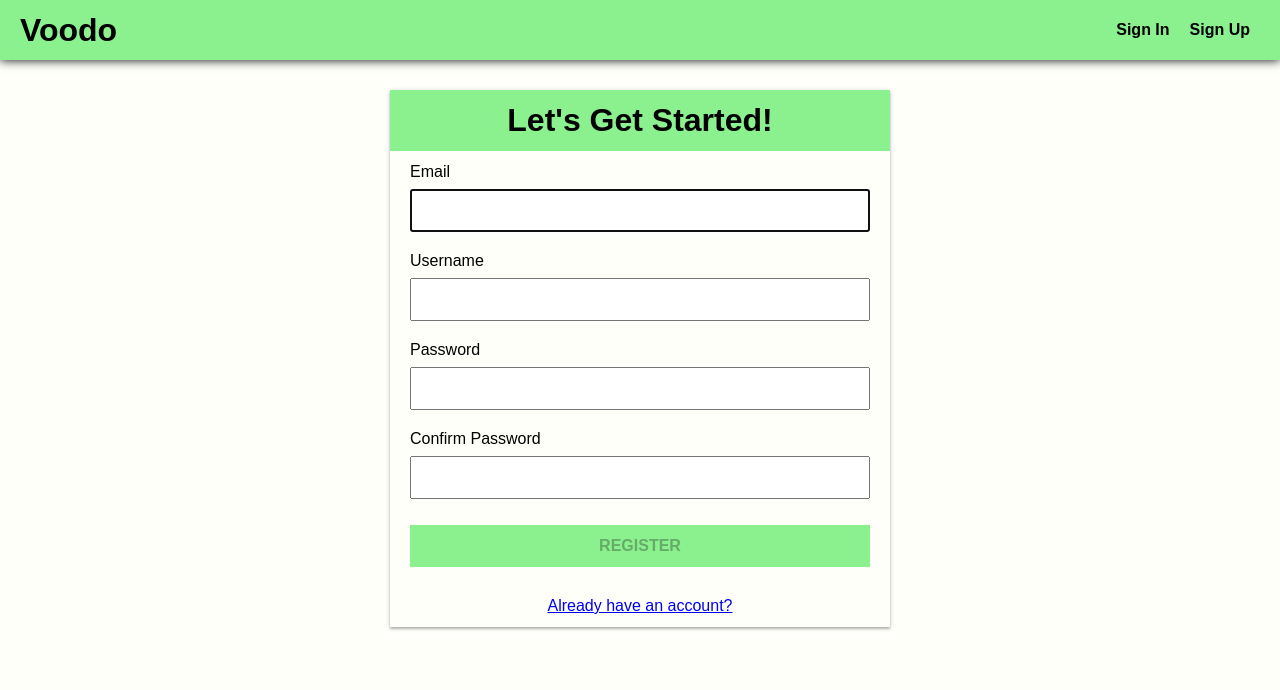
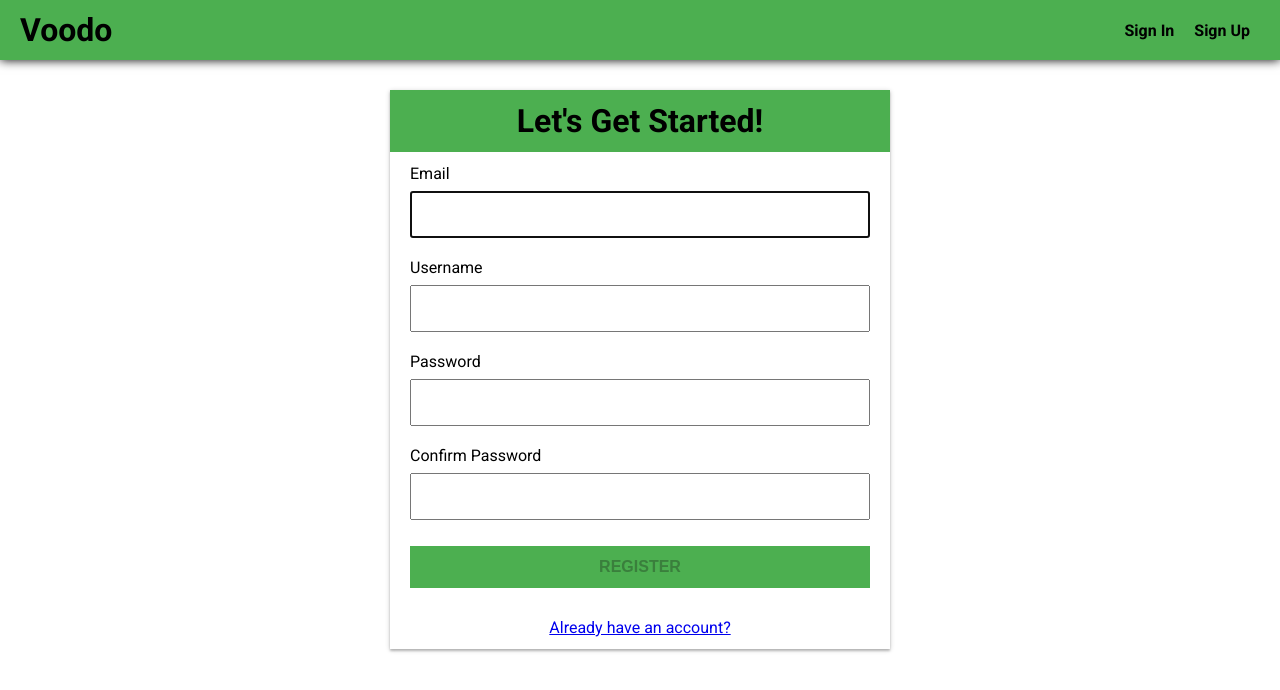
Before and after one commit to chumnend/voodo-app, a Vue app: page /register in a window 1280 px wide. Shown: the top 690 px of the page. Built offline with nearby package versions, Linux system fonts and the light colour scheme; no server answers.

Commit message:
changed green color code

```diff
--- a/package.json
+++ b/package.json
@@ -14,12 +14,12 @@
     "core-js": "^3.6.5",
     "express": "^4.17.1",
     "vue": "^2.6.11",
-    "vue-router": "^3.2.0"
+    "vue-router": "^3.4.3"
   },
   "devDependencies": {
     "@vue/cli-plugin-babel": "~4.4.0",
     "@vue/cli-plugin-eslint": "~4.4.0",
-    "@vue/cli-plugin-router": "^4.4.6",
+    "@vue/cli-plugin-router": "^4.5.3",
     "@vue/cli-service": "~4.4.0",
     "babel-eslint": "^10.1.0",
     "eslint": "^6.7.2",
--- a/public/index.html
+++ b/public/index.html
@@ -5,11 +5,16 @@
     <meta http-equiv="X-UA-Compatible" content="IE=edge">
     <meta name="viewport" content="width=device-width,initial-scale=1.0">
     <link rel="icon" href="<%= BASE_URL %>favicon.ico">
-    <link rel="stylesheet"
+    <link
+      rel="stylesheet"
       href="https://cdnjs.cloudflare.com/ajax/libs/font-awesome/5.13.1/css/all.min.css"
       integrity="sha512-xA6Hp6oezhjd6LiLZynuukm80f8BoZ3OpcEYaqKoCV3HKQDrYjDE1Gu8ocxgxoXmwmSzM4iqPvCsOkQNiu41GA=="
       crossorigin="anonymous"
     />
+    <link
+      rel="stylesheet"
+      href="https://fonts.googleapis.com/css2?family=Roboto:wght@400;700&display=swap"
+    >
 
     <title>Voodo</title>
   </head>
--- a/src/App.vue
+++ b/src/App.vue
@@ -105,7 +105,7 @@
   .navbar {
     width: 100%;
     height: 60px;
-    background: #8bf08e;
+    background: #4caf50;
     position: fixed;
     top: 0;
     left: 0;
--- a/src/components/TodoList.vue
+++ b/src/components/TodoList.vue
@@ -209,13 +209,14 @@
   .todo-input input {
     flex-grow: 1;
     padding: 6px 12px;
+    font-size: 1rem;
   }
 
   .todo-input button {
     width: 75px;
     height: 42px;
     padding: 12px 20px;
-    background: #8bf08e;
+    background: #4caf50;
     border: none;
     text-transform: uppercase;
     font-size: 16px;
--- a/src/styles.css
+++ b/src/styles.css
@@ -3,8 +3,8 @@ body {
   margin-top: 60px;
   padding: 30px;
   height: 125vh;
-  background: #fffffa;
-  font-family: sans-serif;
+  background: #ffffff;
+  font-family: 'Roboto', sans-serif;
 }
 
 ul {
@@ -18,6 +18,10 @@ p {
   padding: 0;
 }
 
+input {
+  font-family: 'Roboto', sans-serif;
+}
+
 @media screen and (max-width: 600px) {
   body {
     padding: 0;
--- a/src/views/Login.vue
+++ b/src/views/Login.vue
@@ -83,7 +83,7 @@
 
   .form-header {
     text-align: center;
-    background: #8bf08e;
+    background: #4caf50;
     padding: 12px 0;
   }
 
@@ -102,12 +102,13 @@
     margin: 8px 0;
     padding: 12px 20px;
     box-sizing: border-box;
+    font-size: 1rem;
   }
 
   button {
     width: 100%;
     padding: 12px 20px;
-    background: #8bf08e;
+    background: #4caf50;
     border: none;
     text-transform: uppercase;
     font-size: 16px;
--- a/src/views/Register.vue
+++ b/src/views/Register.vue
@@ -91,7 +91,7 @@
 
   .form-header {
     text-align: center;
-    background: #8bf08e;
+    background: #4caf50;
     padding: 12px 0;
   }
 
@@ -110,12 +110,13 @@
     margin: 8px 0;
     padding: 12px 20px;
     box-sizing: border-box;
+    font-size: 1rem;
   }
 
   button {
     width: 100%;
     padding: 12px 20px;
-    background: #8bf08e;
+    background: #4caf50;
     border: none;
     text-transform: uppercase;
     font-size: 16px;
--- a/src/views/Todo.vue
+++ b/src/views/Todo.vue
@@ -148,7 +148,7 @@
     border: none;
     border-radius: 50%;
     box-shadow: 2px 2px 5px 2px #919191;
-    background: #8bf08e;
+    background: #4caf50;
     font-size: 40px;
     cursor: pointer;
     outline: none;
```
Also changed, not shown: 1 other file (tests, documents, lock files or other folders).
